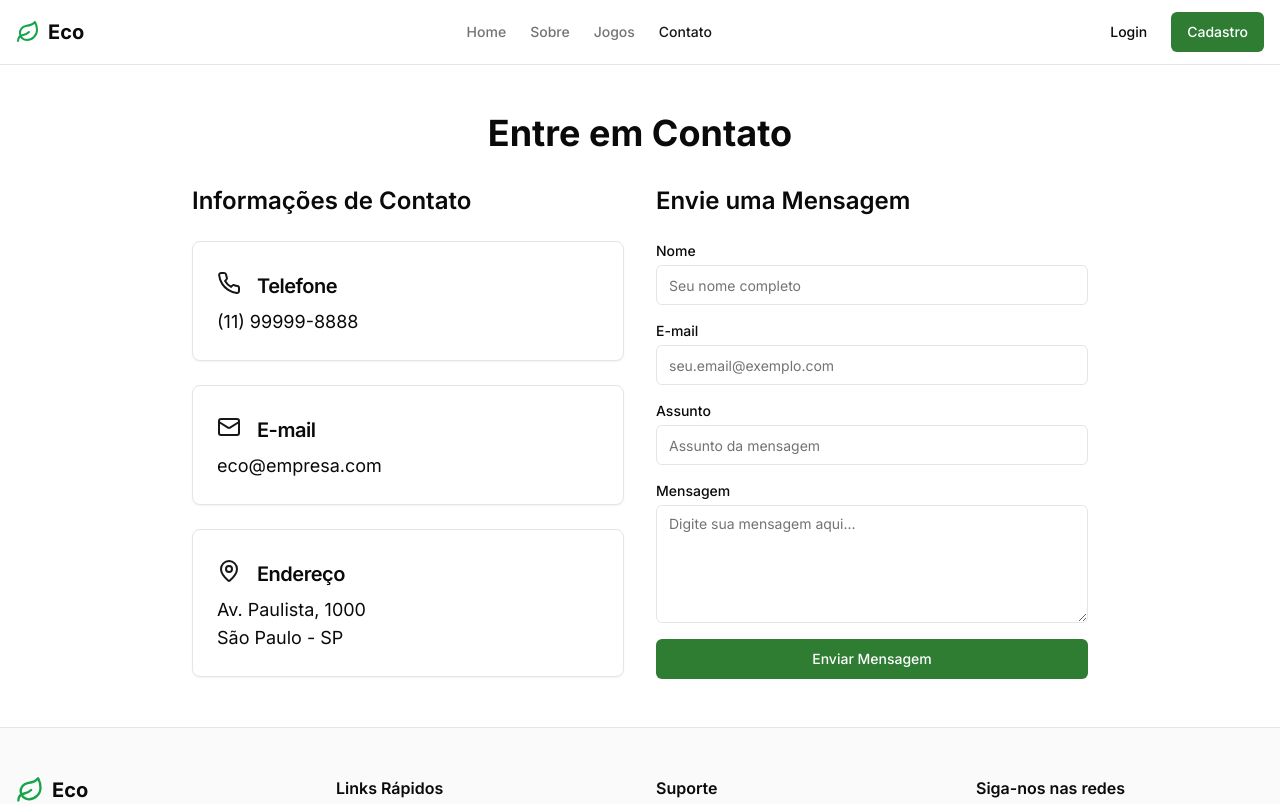
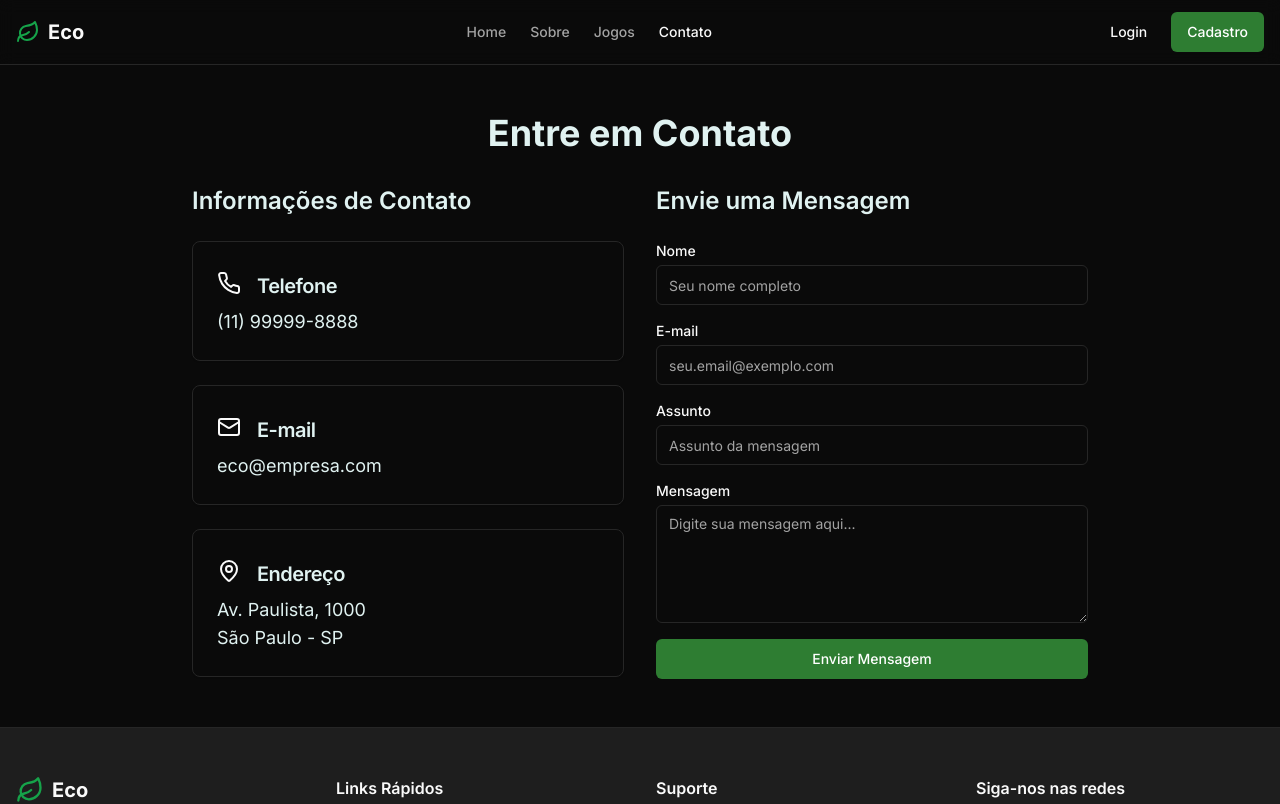
Before and after one commit to wolf-devx/ECO, a Next.js app: page /contato in a window 1280 px wide. Shown: the top 804 px of the page. Built offline with nearby package versions, Linux system fonts and the light colour scheme.

Commit message:
style: apply visual adjustments for light/dark mode as outlined in #2

```diff
--- a/app/contato/page.tsx
+++ b/app/contato/page.tsx
@@ -20,7 +20,7 @@ export default function Contato() {
                 <CardTitle className="text-xl dark:text-[#E0F2F1]">Telefone</CardTitle>
               </CardHeader>
               <CardContent>
-                <p className="text-lg dark:text-[#B2DFDB]">(11) 99999-8888</p>
+                <p className="text-lg text-[#BDBDBD] dark:text-[#E0F2F1]">(11) 99999-8888</p>
               </CardContent>
             </Card>
 
@@ -30,7 +30,7 @@ export default function Contato() {
                 <CardTitle className="text-xl dark:text-[#E0F2F1]">E-mail</CardTitle>
               </CardHeader>
               <CardContent>
-                <p className="text-lg dark:text-[#B2DFDB]">eco@empresa.com</p>
+                <p className="text-lg text-[#BDBDBD] dark:text-[#E0F2F1]">eco@empresa.com</p>
               </CardContent>
             </Card>
 
@@ -40,8 +40,8 @@ export default function Contato() {
                 <CardTitle className="text-xl dark:text-[#E0F2F1]">Endereço</CardTitle>
               </CardHeader>
               <CardContent>
-                <p className="text-lg dark:text-[#B2DFDB]">Av. Paulista, 1000</p>
-                <p className="text-lg dark:text-[#B2DFDB]">São Paulo - SP</p>
+                <p className="text-lg text-[#BDBDBD] dark:text-[#E0F2F1]">Av. Paulista, 1000</p>
+                <p className="text-lg text-[#BDBDBD] dark:text-[#E0F2F1]">São Paulo - SP</p>
               </CardContent>
             </Card>
           </div>
--- a/app/jogos/page.tsx
+++ b/app/jogos/page.tsx
@@ -59,7 +59,7 @@ export default function ListaJogos() {
   return (
     <div className="container mx-auto px-4 py-12">
       <h1 className="text-4xl font-bold mb-8 text-center dark:text-[#E0F2F1]">Nossos Jogos</h1>
-      <p className="text-lg text-center mb-12 max-w-3xl mx-auto dark:text-[#B2DFDB]">
+      <p className="text-lg text-center mb-12 max-w-3xl mx-auto text-[#BDBDBD] dark:text-[#E0F2F1]">
         Explore nossa coleção de jogos educativos sobre meio ambiente e sustentabilidade. Divirta-se enquanto aprende
         sobre como proteger nosso planeta.
       </p>
--- a/app/layout.tsx
+++ b/app/layout.tsx
@@ -21,7 +21,7 @@ export default function RootLayout({
   children: React.ReactNode
 }>) {
   return (
-    <html lang="pt-BR">
+    <html lang="pt-BR" className="dark">
       <body className={inter.className}>
         <AuthProvider>
           <div className="app-container">
--- a/app/page.tsx
+++ b/app/page.tsx
@@ -5,7 +5,7 @@ export default function Home() {
   return (
     <div className="container mx-auto px-4 py-8">
       {/* Seção de destaque */}
-      <section className="bg-[#F5F5F5] dark:bg-[#121212] py-12 md:py-20">
+      <section className="bg-[#F5F5F5] dark:bg-[#121212] py-12 md:py-20 bg-[#F5F5F5] dark:bg-[#1E1E1E]">
         <div className="max-w-4xl mx-auto text-center">
           <h1 className="text-4xl md:text-6xl font-bold mb-6 text-[#212121] dark:text-[#E0F2F1]">
             Bem-vindo à Eco
--- a/app/sobre/page.tsx
+++ b/app/sobre/page.tsx
@@ -9,11 +9,11 @@ export default function Sobre() {
         <h2 className="text-2xl font-semibold mb-4 dark:text-[#E0F2F1]">Nossa História</h2>
         <div className="grid md:grid-cols-2 gap-8 items-center">
           <div>
-            <p className="text-lg mb-4 dark:text-[#B2DFDB]">
+            <p className="text-lg mb-4 text-[#BDBDBD] dark:text-[#E0F2F1]">
               Fundada em 2025, a Eco nasceu da paixão de um grupo universitarios, desenvolvedores de software, que
               acreditavam no poder da tecnologia para promover mudanças positivas.
             </p>
-            <p className="text-lg dark:text-[#B2DFDB]">
+            <p className="text-lg text-[#BDBDBD] dark:text-[#E0F2F1]">
               Nossa jornada começou de uma simples ideia, cria um site de denúncias ambientais e evoluiu para uma plataforma
               completa que também utiliza jogos educativos para conscientizar sobre questões ambientais.
             </p>
```
